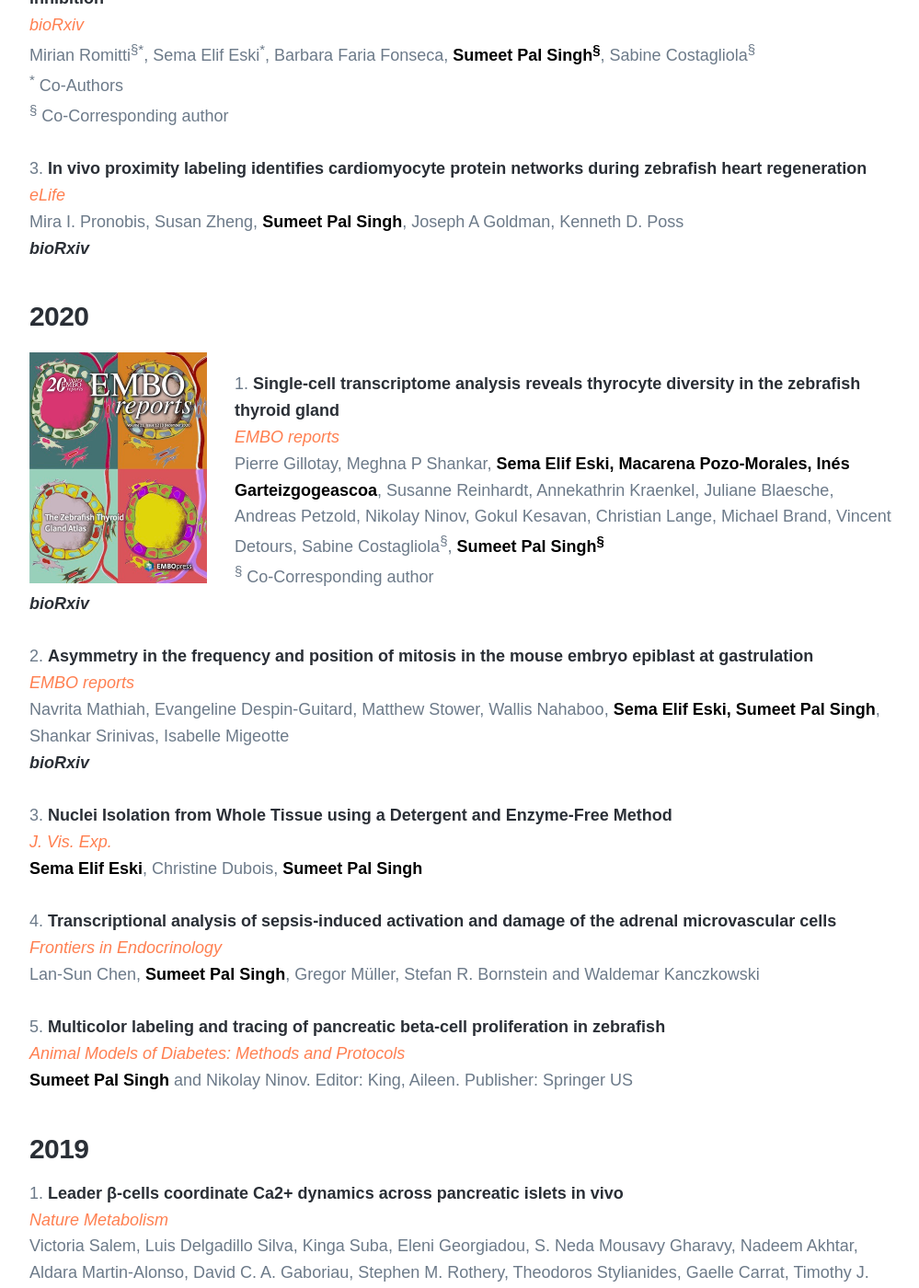
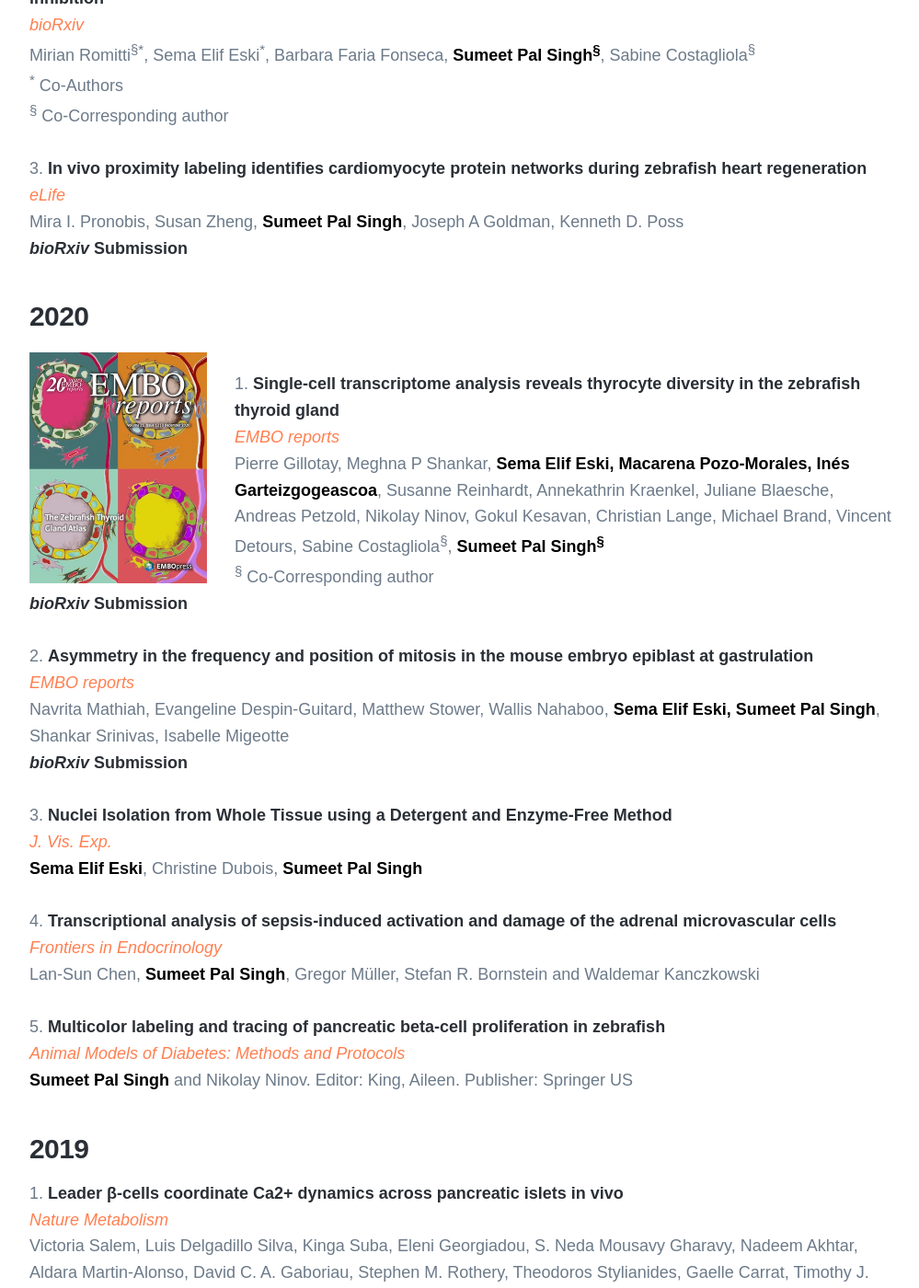
Before and after one commit to sumeetpalsingh/sumeetpalsingh.github.io, a Jekyll site: the page built from _pages/publications.md, in a window 1280 px wide and 1400 px high, scrolled down 907 px. Shown: the whole window at 92% size, without its empty margins (138-1137 px from the left). Built offline with Jekyll 4.4.1, drawn with Linux system fonts in a browser that asks for light colours; nearby versions of some CDN libraries; some web fonts are replaced.

Commit message:
Update publications.md

```diff
--- a/_pages/publications.md
+++ b/_pages/publications.md
@@ -9,8 +9,8 @@ featured_image: /images/demo/publications.jpg
 
 ### 2021
 
-1. [Keratin dynamics govern the establishment of the maternal-fetal interface.](https://www.biorxiv.org/content/10.1101/2021.04.07.438772v1)
-  <span style="color:coral">*bioRxiv*</span>
+1. [Keratin dynamics govern the establishment of the maternal-fetal interface.
+  <span style="color:coral">*bioRxiv*</span>](https://www.biorxiv.org/content/10.1101/2021.04.07.438772v1)
   Wallis Nahaboo, Sema Elif Eski, Marjorie Vermeersch, Bechara Saykali , Daniel Monteyne, Thomas M. Magin, Nicole Schwarz, An Zwijsen, David Perez-Morga, <span style="color:black">**Sumeet Pal Singh**</span>, Isabelle Migeotte
   <br/>
 1. [Single-cell trajectory inference guided enhancement of thyroid maturation in vitro using TGF-beta inhibition](https://doi.org/10.1101/2021.01.18.427103)
@@ -22,7 +22,7 @@ featured_image: /images/demo/publications.jpg
 1. [In vivo proximity labeling identifies cardiomyocyte protein networks during zebrafish heart regeneration](https://elifesciences.org/articles/66079)
   <span style="color:coral">*eLife*</span>
   Mira I. Pronobis, Susan Zheng, <span style="color:black">**Sumeet Pal Singh**</span>, Joseph A Goldman, Kenneth D. Poss
-  [*bioRxiv*](https://doi.org/10.1101/2021.01.19.427246)
+  [*bioRxiv* Submission](https://doi.org/10.1101/2021.01.19.427246)
 
 ### 2020
 <img src="/images/publications/EMBOCover_Small.jpeg" alt="EMBO_Cover" style="float:left;width:193px;height:251px;margin:-20px 30px 0px 0px">
@@ -30,12 +30,12 @@ featured_image: /images/demo/publications.jpg
   <span style="color:coral">*EMBO reports*</span>
   Pierre Gillotay, Meghna P Shankar, <span style="color:black">**Sema Elif Eski, Macarena Pozo-Morales, Inés Garteizgogeascoa**</span>, Susanne Reinhardt, Annekathrin Kraenkel, Juliane Blaesche, Andreas Petzold, Nikolay Ninov, Gokul Kesavan, Christian Lange, Michael Brand, Vincent Detours, Sabine Costagliola<sup>§</sup>, <span style="color:black">**Sumeet Pal Singh<sup>§</sup>**</span>
   <sup>§</sup> Co-Corresponding author
-  [*bioRxiv*](https://www.biorxiv.org/content/10.1101/2020.01.13.891630v2)
+  [*bioRxiv* Submission](https://www.biorxiv.org/content/10.1101/2020.01.13.891630v2)
   <br/>
 1. [Asymmetry in the frequency and position of mitosis in the mouse embryo epiblast at gastrulation](https://doi.org/10.15252/embr.202050944)
   <span style="color:coral">*EMBO reports*</span>
   Navrita Mathiah,  Evangeline Despin-Guitard,  Matthew Stower,  Wallis Nahaboo,  <span style="color:black">**Sema Elif Eski, Sumeet Pal Singh**</span>, Shankar Srinivas, Isabelle Migeotte
-  [*bioRxiv*](https://doi.org/10.1101/2020.02.21.959080)
+  [*bioRxiv* Submission](https://doi.org/10.1101/2020.02.21.959080)
   <br/>
 1. [Nuclei Isolation from Whole Tissue using a Detergent and Enzyme-Free Method](https://www.jove.com/t/61471/nuclei-isolation-from-whole-tissue-using-detergent-enzyme-free)
   <span style="color:coral">*J. Vis. Exp.*</span>
@@ -66,7 +66,7 @@ featured_image: /images/demo/publications.jpg
   <span style="color:coral">*Scientific Reports*</span>
   <span style="color:black">**Sumeet Pal Singh<sup>§</sup>**</span>, Sharan Janjuha, Samata Chaudhuri, Susanne Reinhardt, Annekathrin Kränkel, Sevina Dietz, Anne Eugster, Halil Bilgin, Selçuk Korkmaz, Gökmen Zararsız, Nikolay Ninov & John E. Reid
   <sup>§</sup> Corresponding author
-  [*bioRxiv*](https://doi.org/10.1101/303214)
+  [*bioRxiv* Submission](https://doi.org/10.1101/303214)
   <br/>
 1. [In Toto Imaging of Dynamic Osteoblast Behaviors in Regenerating Skeletal Bone](https://www.cell.com/current-biology/fulltext/S0960-9822(18)31419-2)
   <span style="color:coral">*Current Biology*</span>
```
